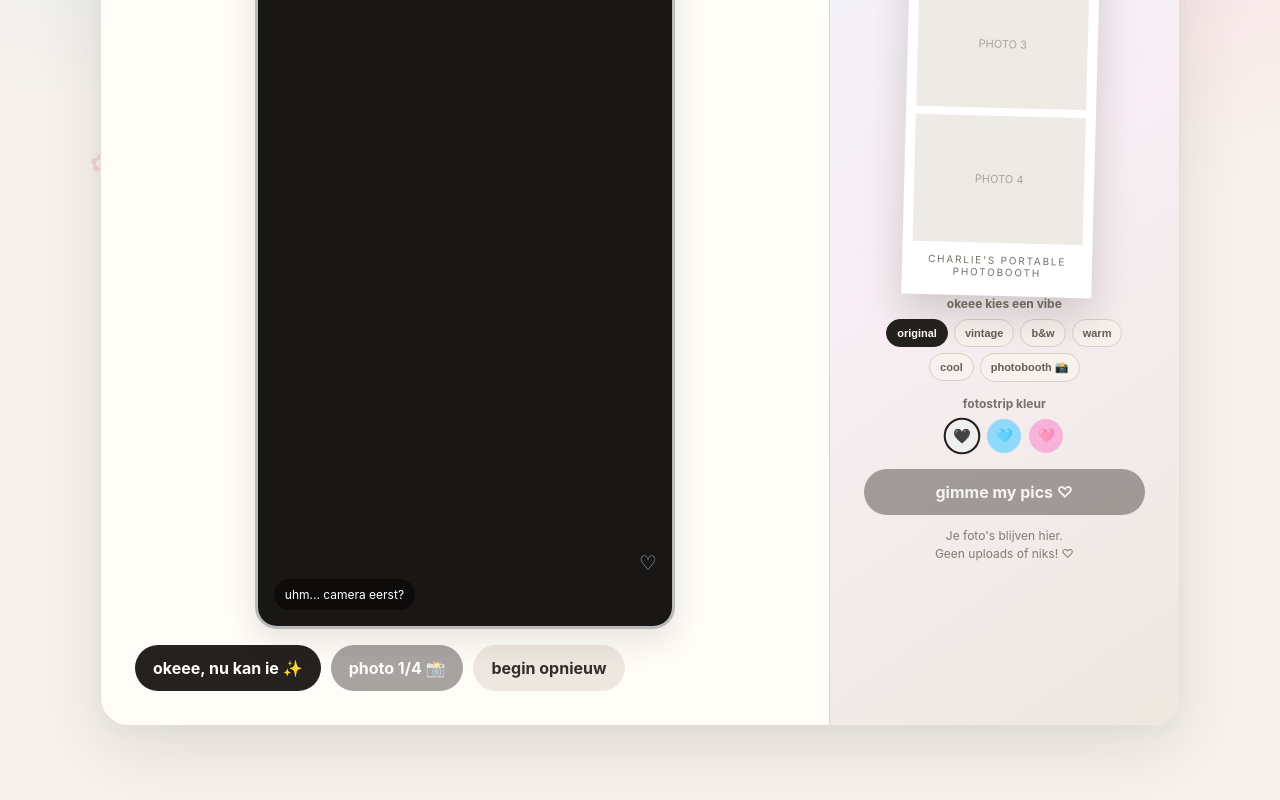
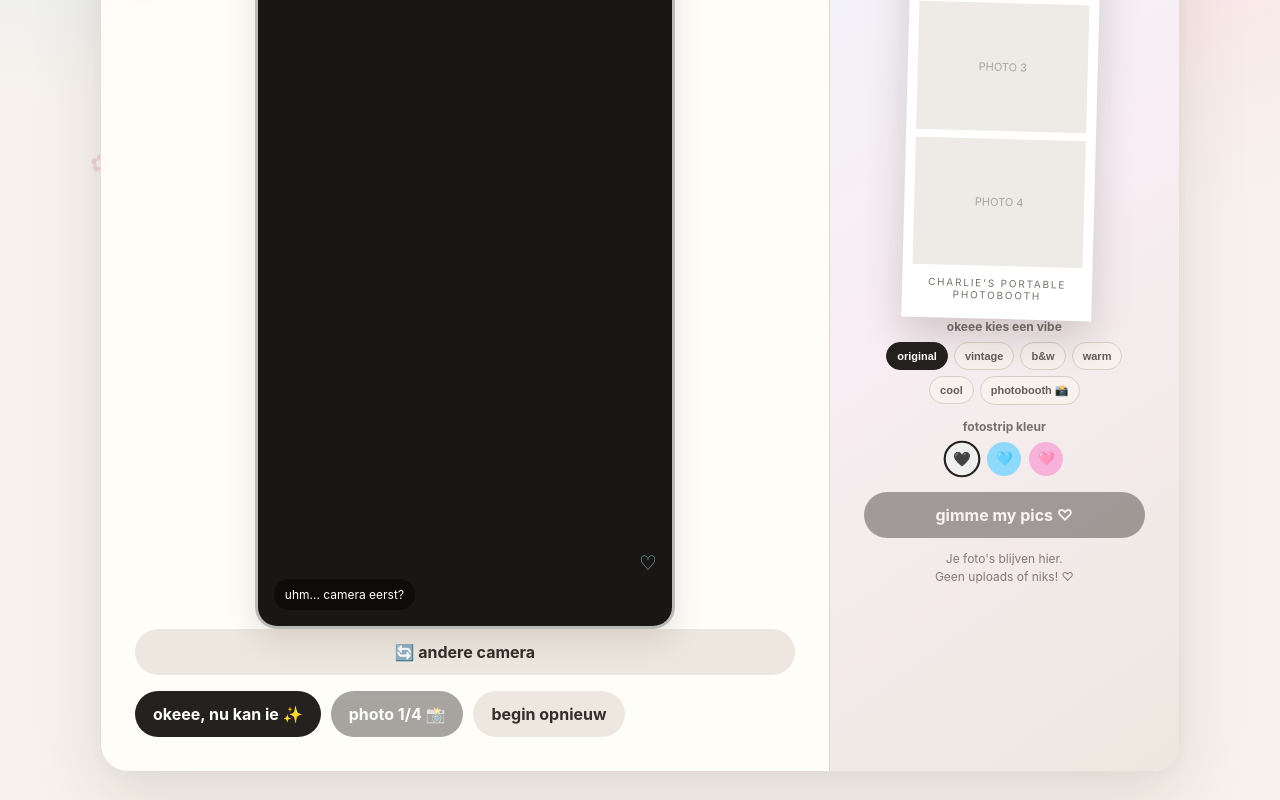
Before and after one commit to luckyyy007/PhotoBoothForC, a plain HTML site: page index.html in a window 1280 px wide. Shown: the part 519-1319 px from the top of the page. Before the commit the page ends 1273 px from the top, so only its background shows below. Drawn offline with Linux system fonts and the light colour scheme.

Commit message:
Refactor index.html structure and add switch camera button

```diff
--- a/index.html
+++ b/index.html
@@ -105,6 +105,15 @@
                 </div>
 
             </div>
+
+            <button
+                id="switchCamera"
+                class="button secondary"
+                type="button">
+
+                🔄 andere camera
+
+            </button>
 
 
             <!-- ERROR -->
```
